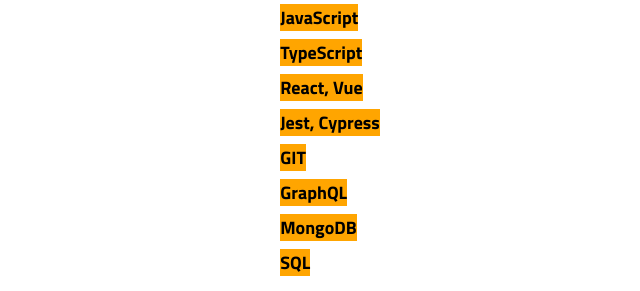
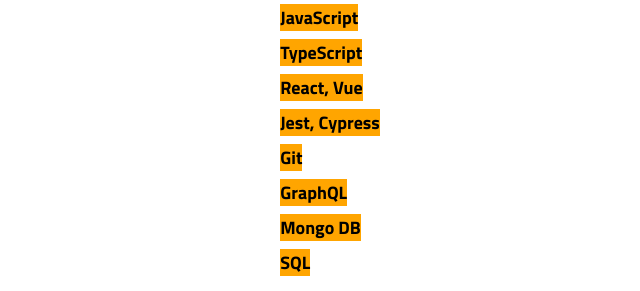
Before and after one commit to kseniiaivanova/portfolio, a website built with Parcel: page src/index.html in a window 1280 px wide. Shown: the part 1433-1724 px from the top of the page, 618-1258 px from the left. Built offline with nearby package versions, Linux system fonts and the light colour scheme; no server answers.

Commit message:
fix: fixed typo

```diff
--- a/src/index.html
+++ b/src/index.html
@@ -135,9 +135,9 @@
             <li class="mb-2">
               <span class="yel">Jest, Cypress</span>
             </li>
-            <li class="mb-2"><span class="yel">GIT</span></li>
+            <li class="mb-2"><span class="yel">Git</span></li>
             <li class="mb-2"><span class="yel">GraphQL</span></li>
-            <li class="mb-2"><span class="yel">MongoDB</span></li>
+            <li class="mb-2"><span class="yel">Mongo DB</span></li>
             <li class="mb-2"><span class="yel">SQL</span></li>
           </ul>
         </aside>
```
Also changed, not shown: 1 other file.
